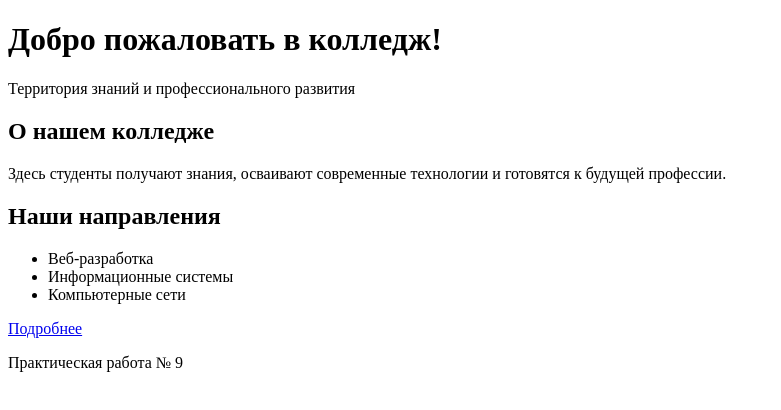
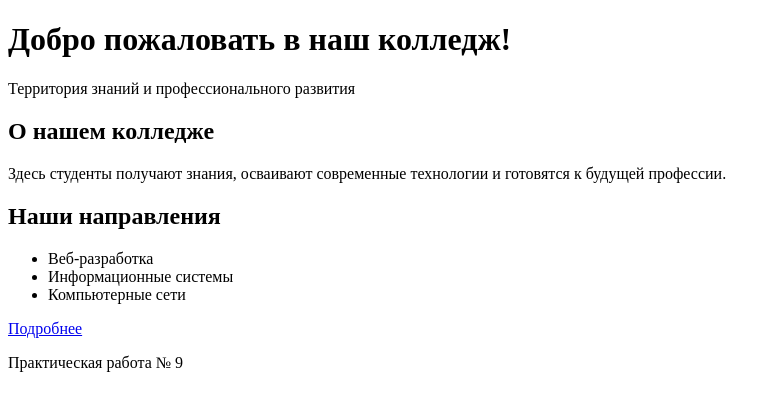
Before and after one commit to vasyalapin0807-afk/student.github.io, a plain HTML site: page index.html in a window 1280 px wide. Shown: the whole page, without its empty margins (0-781 px from the left). Drawn offline with Linux system fonts and the light colour scheme.

Commit message:
Update website heading

```diff
--- a/index.html
+++ b/index.html
@@ -8,7 +8,7 @@
 </head>
 <body>
     <header class="header">
-        <h1>Добро пожаловать в колледж!</h1>
+        <h1>Добро пожаловать в наш колледж!</h1>
         <p>Территория знаний и профессионального развития</p>
     </header>
 
```
